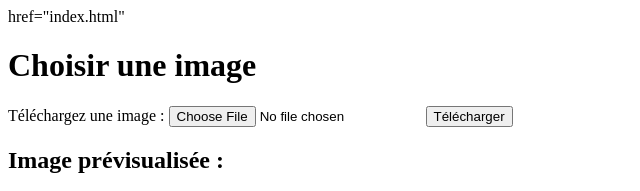
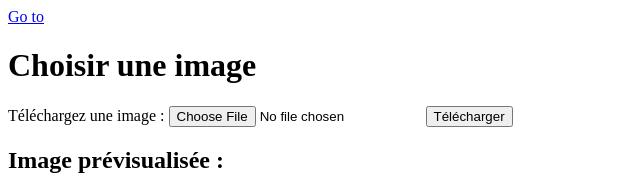
Before and after one commit to Xeno38/FAKE_ID, a plain HTML site: page Setting_page.html in a window 1280 px wide. Shown: the top 191 px of the page, without its empty margins (0-640 px from the left). Drawn offline with Linux system fonts and the light colour scheme.

Commit message:
Update Setting_page.html

```diff
--- a/Setting_page.html
+++ b/Setting_page.html
@@ -6,7 +6,7 @@
     <title>Paramètres</title>
 </head>
 <body>
-    <link> href="index.html" </link>
+    <a href="index.html" class="button">Go to</a>
 
     <h1>Choisir une image</h1>
 
```
